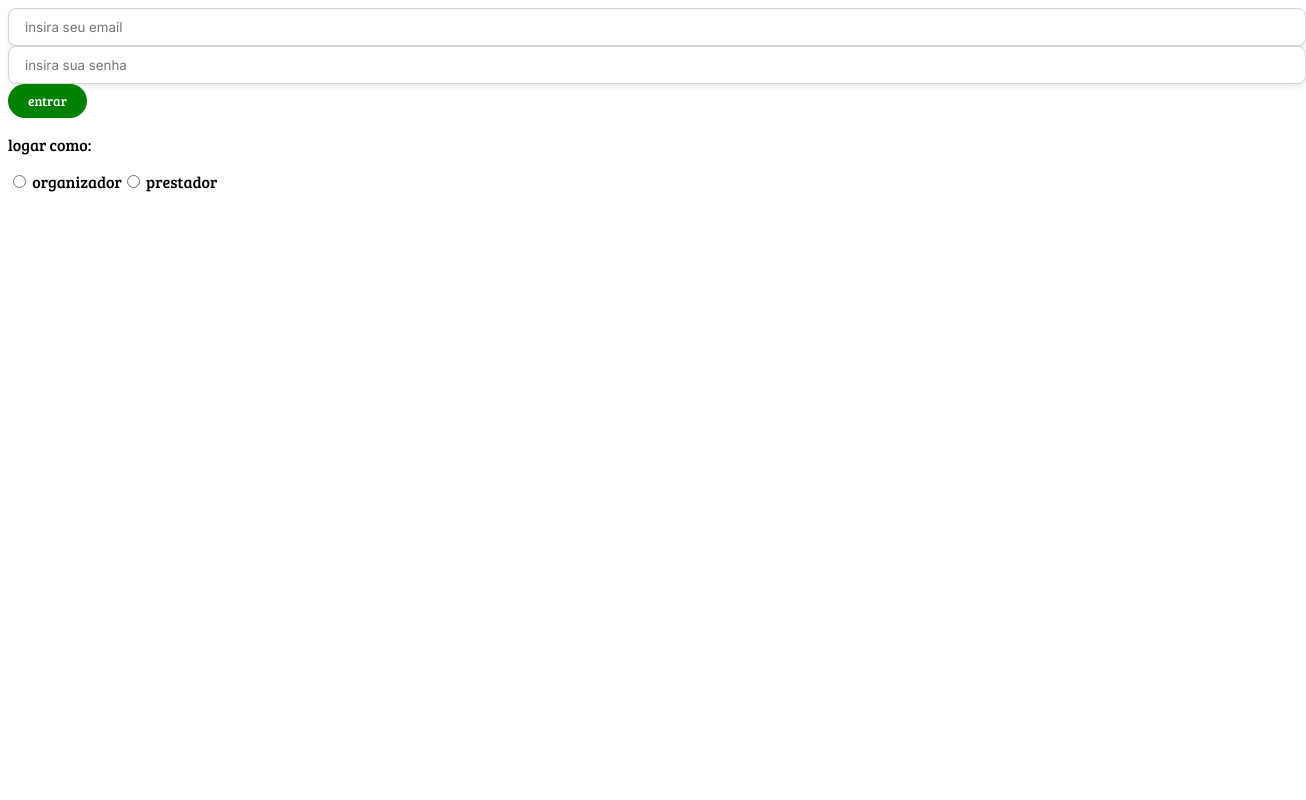
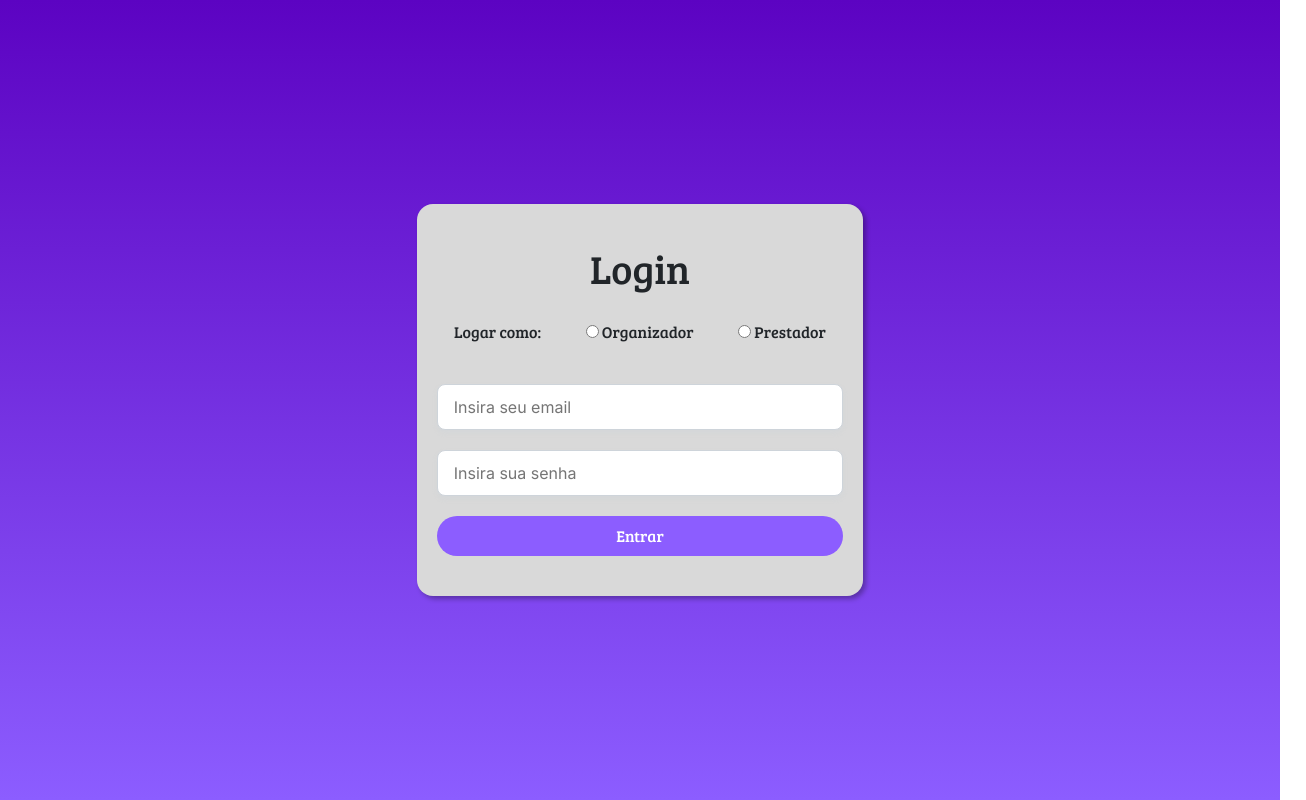
Before and after one commit to Eventhub-TCC/eventhub-tcc.github.io, a React (Create React App) app: page /login in a window 1280 px wide. Shown: the whole page, 1306 px wide, since content can reach past the window. Built offline with nearby package versions, Linux system fonts and the light colour scheme.

Commit message:
feat(frontend): implementa tela de login

```diff
--- a/package.json
+++ b/package.json
@@ -10,6 +10,7 @@
     "@types/node": "^16.18.121",
     "@types/react": "^18.3.13",
     "@types/react-dom": "^18.3.1",
+    "axios": "^1.7.9",
     "bootstrap": "^5.3.3",
     "react": "^18.3.1",
     "react-dom": "^18.3.1",
--- a/src/App.css
+++ b/src/App.css
@@ -7,6 +7,6 @@
     --fonte-secundaria: "Inter", sans-serif;
 }
 
-body{
+#root{
     font-family: var(--fonte-principal);
 }
--- a/src/componentes/Input/Input.tsx
+++ b/src/componentes/Input/Input.tsx
@@ -5,6 +5,7 @@ interface InputProps{
     dica: string;
     tipo: 'text' | 'number' | 'email' | 'password';
     obrigatorio: boolean;
+    onChange: (...args:any[])=>void
 }
 
 const Input = (props: InputProps) => {
@@ -13,6 +14,7 @@ const Input = (props: InputProps) => {
       className='input'
       placeholder={props.dica}
       required={props.obrigatorio}
+      onChange={props.onChange}
     />
   )
 }
--- a/src/componentes/InputRadio/InputRadio.tsx
+++ b/src/componentes/InputRadio/InputRadio.tsx
@@ -5,12 +5,13 @@ interface InputRadioProps{
     nome: string;
     textoLabel: string;
     id: string;
+    funcao: (...args:any) => void
 }
 
 const InputRadio = (props:InputRadioProps) => {
   return (
     <label htmlFor={props.id}>
-        <input className='radio' type="radio" name={props.nome} id={props.id}/> {props.textoLabel}
+        <input className='radio' type="radio" name={props.nome} id={props.id} onChange={props.funcao}/> {props.textoLabel}
     </label>
 
   )
--- a/src/index.tsx
+++ b/src/index.tsx
@@ -1,6 +1,7 @@
 import React from 'react';
 import ReactDOM from 'react-dom/client';
 import App from './App';
+import 'bootstrap/dist/css/bootstrap.min.css'
 
 const root = ReactDOM.createRoot(
   document.getElementById('root') as HTMLElement
--- /dev/null
+++ b/src/paginas/login/Login.css
@@ -0,0 +1,40 @@
+.container-fundo{
+    background: linear-gradient(to top,var(--purple-700),rgb(92, 3, 194));
+}
+
+.container-login{
+    display:flex;
+    justify-content: center;
+    align-items: center;
+    height: 100vh;
+}
+
+.form{
+    background-color: #D9D9D9;
+    padding: 40px 20px;
+    border-radius: 16px;
+    box-shadow:3px 3px 5px rgba(0, 0, 0, 0.300);
+    min-width: 40%;
+    display: flex;
+    flex-direction: column;
+    gap: 20px;
+}
+
+.container-radio{
+    display: flex;
+    justify-content: space-around;
+    align-items: center;
+    gap:10px;
+}
+
+.container-radio p{
+    margin-bottom: 0;
+}
+
+.titulo-login{
+    text-align: center;
+}
+
+.botao{
+    width: 100%;
+}
--- a/src/paginas/login/Login.tsx
+++ b/src/paginas/login/Login.tsx
@@ -1,30 +1,74 @@
-import React, { Component } from 'react'
+import React, { ChangeEvent, Component } from 'react'
 import Input from '../../componentes/Input/Input'
 import Botao from '../../componentes/Botao/Botao'
 import InputRadio from '../../componentes/InputRadio/InputRadio'
+import './Login.css'
+// import axios from 'axios'
+
+interface State{
+  tipoUsuario: 'organizador' | 'prestador'| ''
+  email: string
+  senha: string
+}
 
 export default class Login extends Component {
+
+  state:State={
+    tipoUsuario:'',
+    email:'',
+    senha:''
+  }
+
   teste = (texto:string)=>{
     alert(texto)
   }
+
+  onEmailAlterado = (event:ChangeEvent<HTMLInputElement>)=>{
+    this.setState({email:event.target.value})
+  }
+
+  onSenhaAlterada = (event:ChangeEvent<HTMLInputElement>)=>{
+    this.setState({senha:event.target.value})
+  }
+
+  logar = (event:Event, email:string,senha:string)=>{
+    event.preventDefault()
+    if(this.state.tipoUsuario === ''){
+      alert('Selecione um tipo de usuario para logar.')
+    }
+    else if(this.state.tipoUsuario === 'organizador'){
+      alert(email + ' logando como organizador')
+    }
+    else if(this.state.tipoUsuario === 'prestador'){
+      alert(email + ' logando como prestador')
+    }
+  }
+
   render() {
     return (
+      <div className="container-fundo">
+        <div className='container container-login'>
+        <form className='form'>
+          <h1 className='titulo-login'>Login</h1>
+          <div className='container-radio'>
+            <p>Logar como:</p>
+            <InputRadio id='organizador-radio' nome='login' textoLabel='Organizador' funcao={()=>this.setState({tipoUsuario:'organizador'})}/>
+            <InputRadio id='prestador-radio' nome='login' textoLabel='Prestador' funcao={()=>this.setState({tipoUsuario:'prestador'})}/>
+          </div>
+          <div></div>
           <div>
-        <div>
-        <Input dica='insira seu email' tipo='email'/>
+            <Input dica='Insira seu email' tipo='email' onChange={this.onEmailAlterado}/>
           </div>
           <div>
-        <Input dica='insira sua senha' tipo='password'/>
+            <Input dica='Insira sua senha' tipo='password' onChange={this.onSenhaAlterada}/>
           </div>
           <div>
-          <Botao texto='entrar' cor='green' tamanho='med' funcao={()=>this.teste('testado!')}/>
+            <Botao  texto='Entrar' tamanho='med' funcao={(e)=>this.logar(e,this.state.email,this.state.senha)}/>
           </div>
-        <div>
-          <p>logar como:</p>
-          <InputRadio id='organizador-radio' nome='login' textoLabel='organizador'/>
-          <InputRadio id='prestador-radio' nome='login' textoLabel='prestador'/>
+        </form>
       </div>
       </div>
+
     )
   }
 }
```
Also changed, not shown: 1 other file (tests, documents, lock files or other folders). Lines whose indentation alone changed are shown as unchanged.
